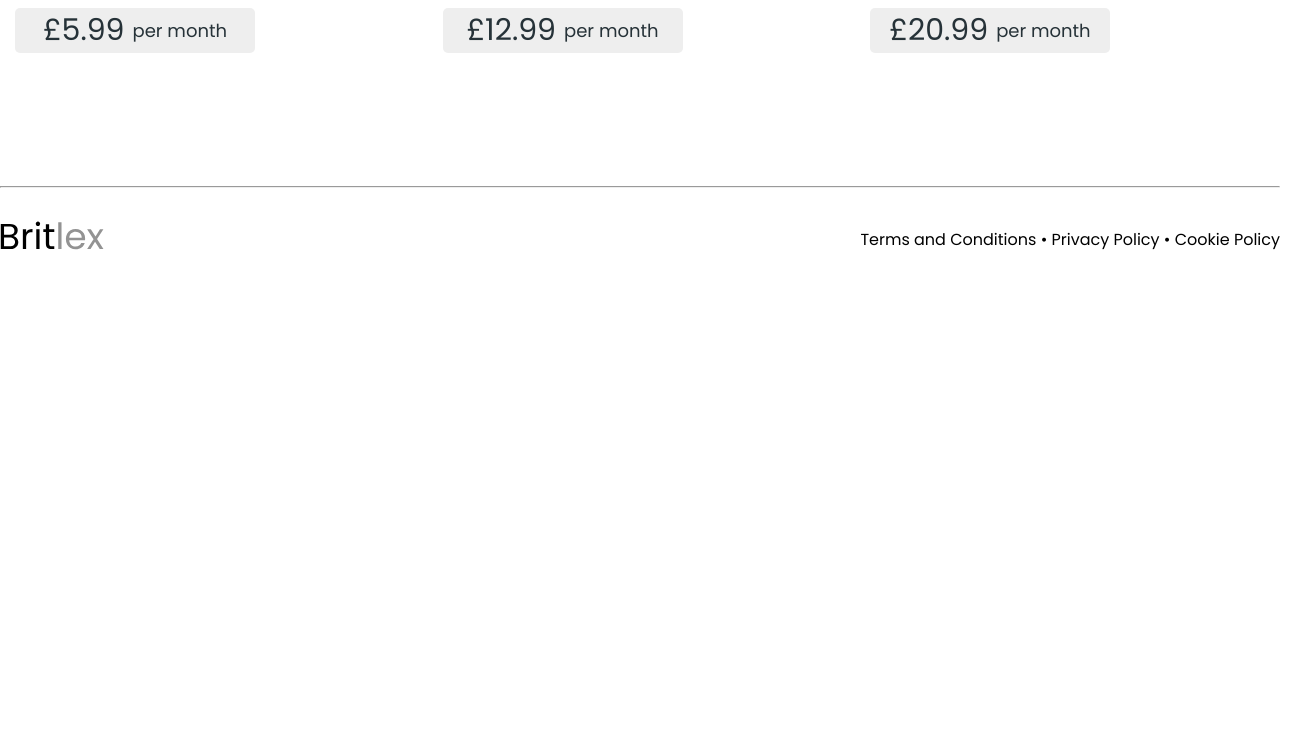
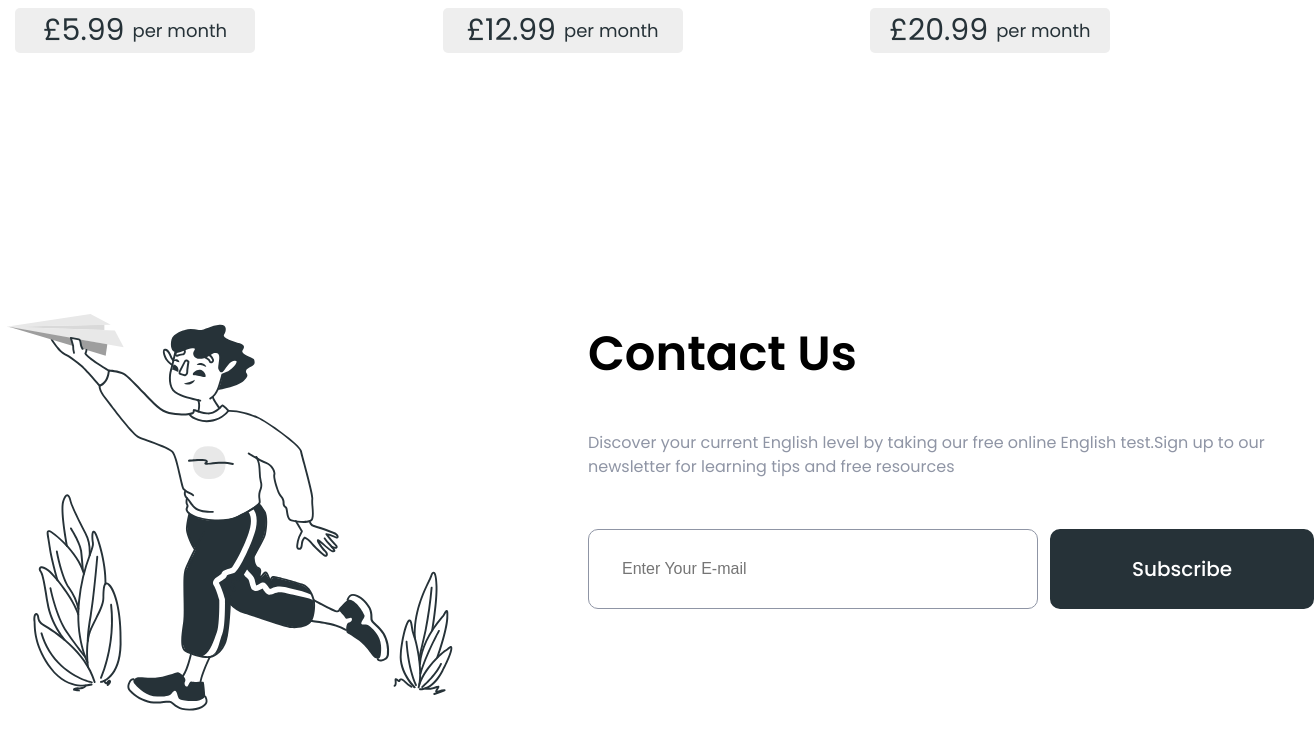
Before and after one commit to Konstantinys88/Britlex, a website: page src/index.html in a window 1280 px wide. Shown: the part 3560-4313 px from the top of the page, 1314 px wide, since content can reach past the window. Before the commit the page ends 3850 px from the top, so only its background shows below. Drawn offline with Linux system fonts and the light colour scheme.

Commit message:
add block contacts

```diff
--- a/src/index.html
+++ b/src/index.html
@@ -185,6 +185,26 @@
         </div>
     </section>
 
+    <section class="contact">
+        <div class="container">
+            <div class="contact__wrapper">
+                <div class="contact__img">
+                    <img src="img/contact.svg" alt="contact">
+                </div>
+                <div class="contact__content">
+                    <h2 class="contact__header-h2 text-h2">Contact Us</h2>
+                    <p class="contact__content-p text-p">Discover your current English level by taking our free online English test.Sign up to our newsletter for learning tips and free resources</p>
+                    <div class="contact__form">
+                        <form action="#">
+                            <input type="email" placeholder="Enter Your E-mail">
+                            <button class="btn">Subscribe</button>
+                        </form>
+                    </div>
+                </div>
+            </div>
+        </div>
+    </section>
+
     <footer class="footer">
         <div class="container">
             <hr>
--- /dev/null
+++ b/src/styles/block/_contact.scss
@@ -0,0 +1,42 @@
+.contact {
+    padding-top: 261px;
+    &__wrapper {
+        display: flex;
+        justify-content: space-between;
+    }
+    &__img {
+        padding-right: 111px;
+    }
+    &__content-p {
+        padding-top: 37px;
+    }
+    &__form {
+        padding-top: 50px;
+        form {
+            display: flex;
+        }
+        input {
+            width: 450px;
+            height: 80px;
+            border: 1px solid #8F95A5;
+            border-radius: 10px;
+            margin-right: 12px;
+            padding-left: 33px;
+            font-style: normal;
+            font-weight: 400;
+            font-size: 16px;
+            line-height: 24px;
+        }
+        button {
+            width: 264px;
+            height: 80px;
+            font-style: normal;
+            font-weight: 500;
+            font-size: 20px;
+            line-height: 30px;
+            color: #FFFFFF;
+            background: #263238;
+            border-radius: 10px;
+        }
+    }
+}
--- a/src/styles/main.scss
+++ b/src/styles/main.scss
@@ -18,8 +18,7 @@ html {
 @import 'block/skills';
 @import 'block/about';
 @import 'block/pricing';
-
-
+@import 'block/contact';
 @import 'block/footer';
 
 
```
Also changed, not shown: src/css/main.css, src/css/main.min.css, src/img/contact.svg (added), 2 other files.
